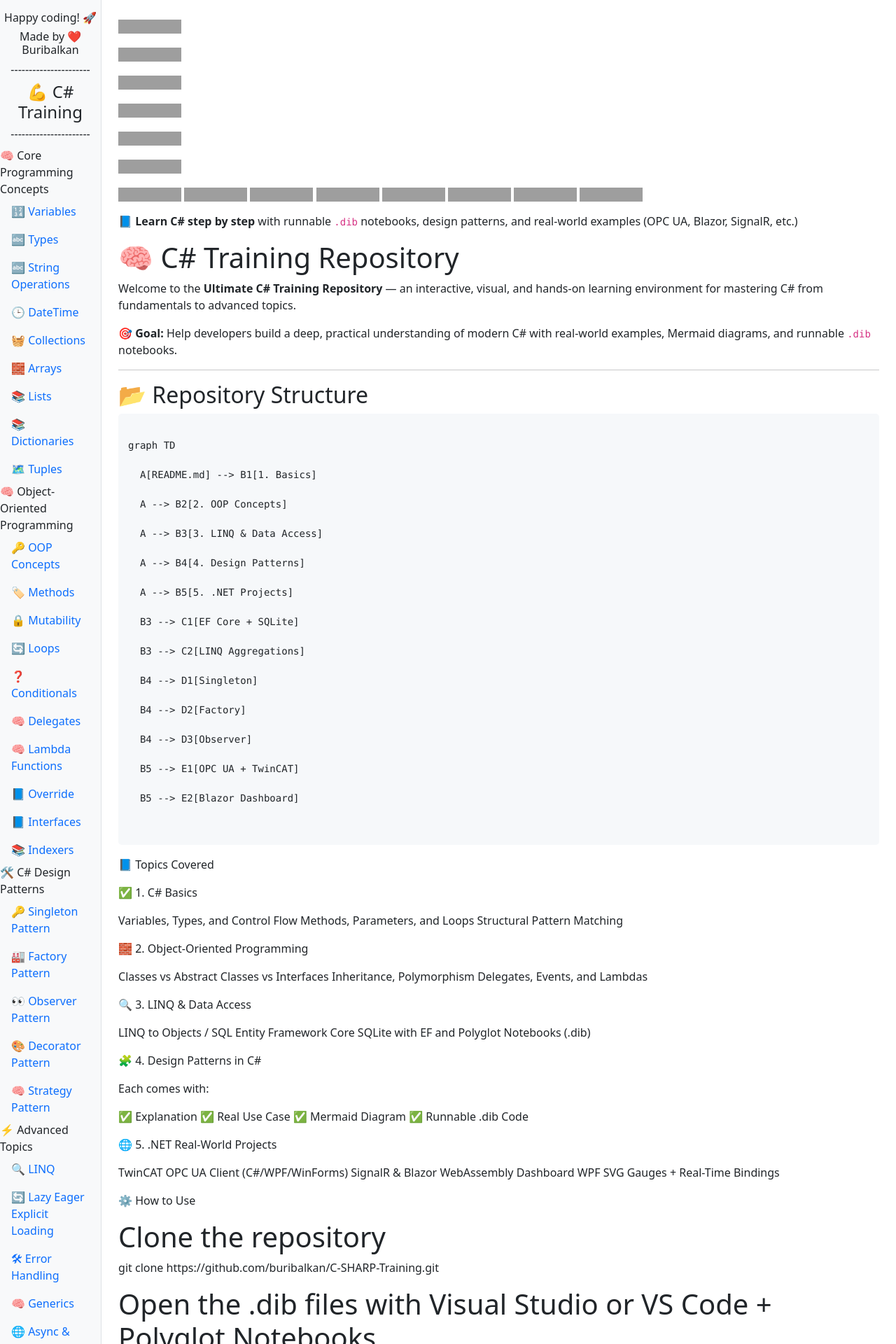
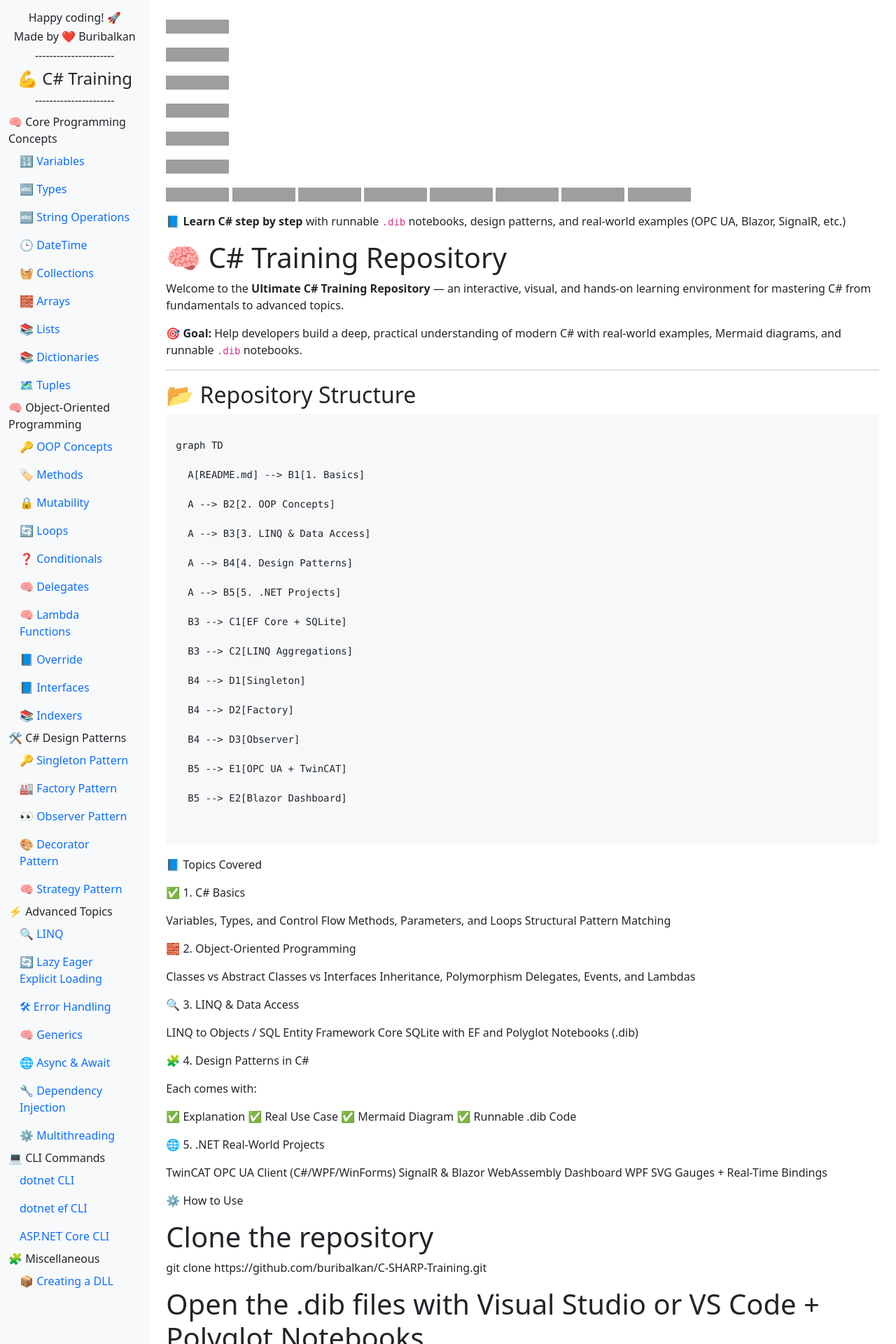
Before and after one commit to buribalkan/C-SHARP-Training, a Jekyll site: the page built from README.md, in a window 1280 px wide. Shown: the top 1920 px of the page at 70% size. Built offline with Jekyll 4.4.1, drawn with Linux system fonts in a browser that asks for light colours; nearby versions of some CDN libraries; our own code applies the rules of GitHub Pages for plain Markdown files; grey boxes are pictures that could not be loaded.

Commit message:
Update default.html

```diff
--- a/_layouts/default.html
+++ b/_layouts/default.html
@@ -4,7 +4,8 @@
   <meta charset="UTF-8" />
   <title>{{ page.title }}</title>
 
-  <!-- MathJax -->
+
+  <!-- MathJax config -->
   <script>
     window.MathJax = {
       tex: {
@@ -20,7 +21,7 @@
   </script>
   <script defer src="https://cdn.jsdelivr.net/npm/mathjax@3/es5/tex-mml-chtml.js"></script>
 
-  <!-- Highlight.js -->
+  <!-- Syntax highlight CSS -->
   <link rel="stylesheet" href="https://cdnjs.cloudflare.com/ajax/libs/highlight.js/11.7.0/styles/github.min.css">
   <style>
     pre code {
@@ -36,49 +37,52 @@
 <link href="https://cdn.jsdelivr.net/npm/bootstrap@5.3.0-alpha1/dist/css/bootstrap.min.css" rel="stylesheet">
   <link rel="stylesheet" href="{{ site.baseurl }}/assets/style.css">
   <link rel="icon" href="{{ site.baseurl }}/assets/favicon.ico">
-  <style>
-    .nav-link.active {
-      font-weight: bold;
-      color: #0d6efd;
-    }
-    #sidebar {
-      min-height: 100vh;
-      width: 250px;
-    }
-  </style>
 </head>
 <body>
 
-<div class="d-flex">
-  <!-- Sidebar -->
-  <nav id="sidebar" class="bg-light sidebar border-end">
+<div class="container-fluid">
+  <div class="row">
+    <nav class="col-md-3 col-lg-2 d-md-block bg-light sidebar collapse show">
       {% include sidebar.html %}
     </nav>
 
-  <!-- Main Content -->
-  <main class="flex-grow-1 p-4">
+    <main class="col-md-9 ms-sm-auto col-lg-10 px-md-4 py-4">
       {{ content }}
     </main>
   </div>
+</div>
 
-<!-- JS -->
+
+<!-- jQuery (Bootstrap için gerekli) -->
 <script src="https://code.jquery.com/jquery-3.6.0.min.js"></script>
+
+<!-- Bootstrap JS -->
 <script src="https://cdn.jsdelivr.net/npm/bootstrap@5.3.0-alpha1/dist/js/bootstrap.bundle.min.js"></script>
 
-<!-- Highlight.js -->
   <script type="module">
   import hljs from 'https://cdnjs.cloudflare.com/ajax/libs/highlight.js/11.11.1/es/highlight.min.js';
+
+  function escapeHtml(text) {
+    return text
+      .replace(/&/g, "&amp;")
+      .replace(/</g, "&lt;")
+      .replace(/>/g, "&gt;");
+  }
+
+  document.querySelectorAll('pre.highlight > code').forEach((codeBlock) => {
+    const escaped = escapeHtml(codeBlock.textContent);
+    codeBlock.parentElement.outerHTML = <pre><code style="background: #f4f4f4;" class="language-csharp codeArea">${escaped}</code></pre>;
+  });
+
   hljs.highlightAll();
 </script>
-
-<!-- Mermaid -->
 <script type="module">
   import mermaid from 'https://cdn.jsdelivr.net/npm/mermaid@11/dist/mermaid.esm.min.mjs';
   mermaid.initialize({ startOnLoad: true });
+  document.querySelectorAll('pre > code.language-mermaid').forEach((codeBlock) => {
+    codeBlock.parentElement.outerHTML = <pre class="mermaid">${codeBlock.textContent}</pre>;
+  });
 </script>
-
-
-
 
 </body>
 </html>
```
Lines whose indentation alone changed are shown as unchanged.
